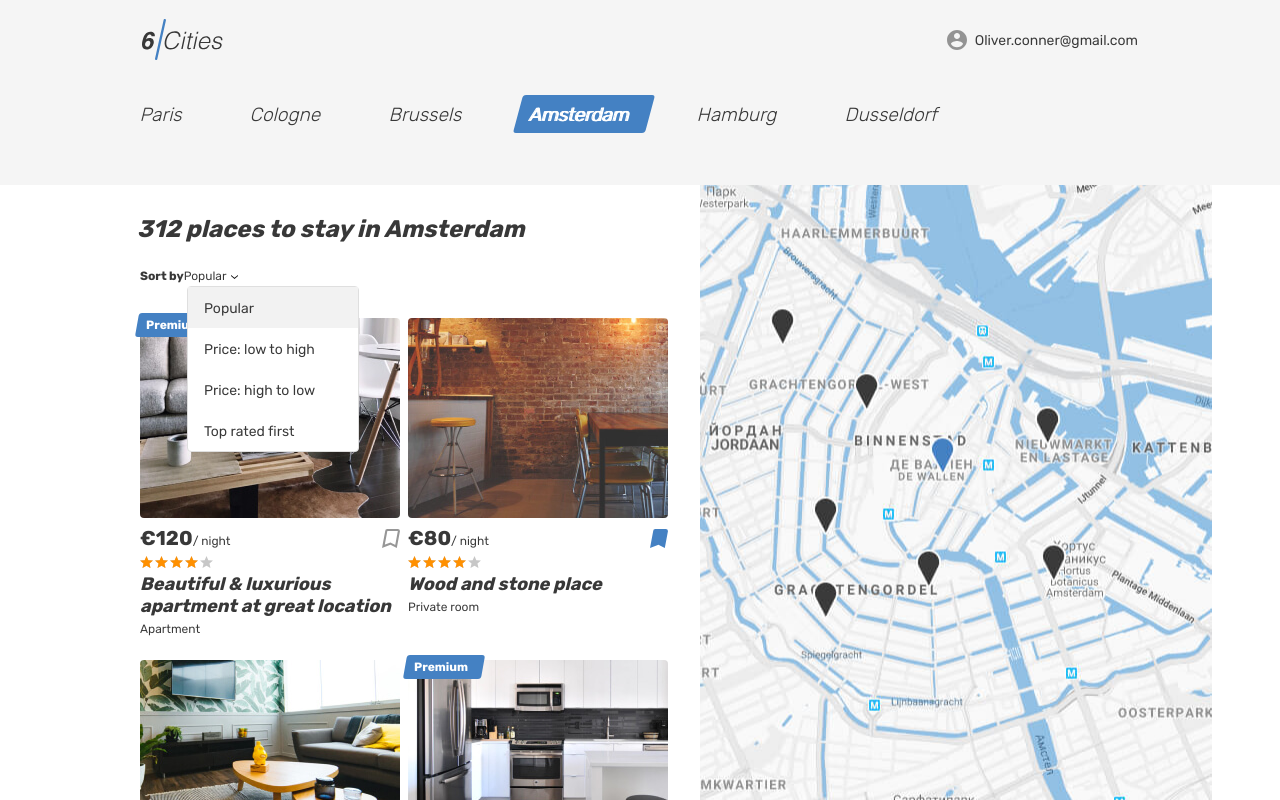
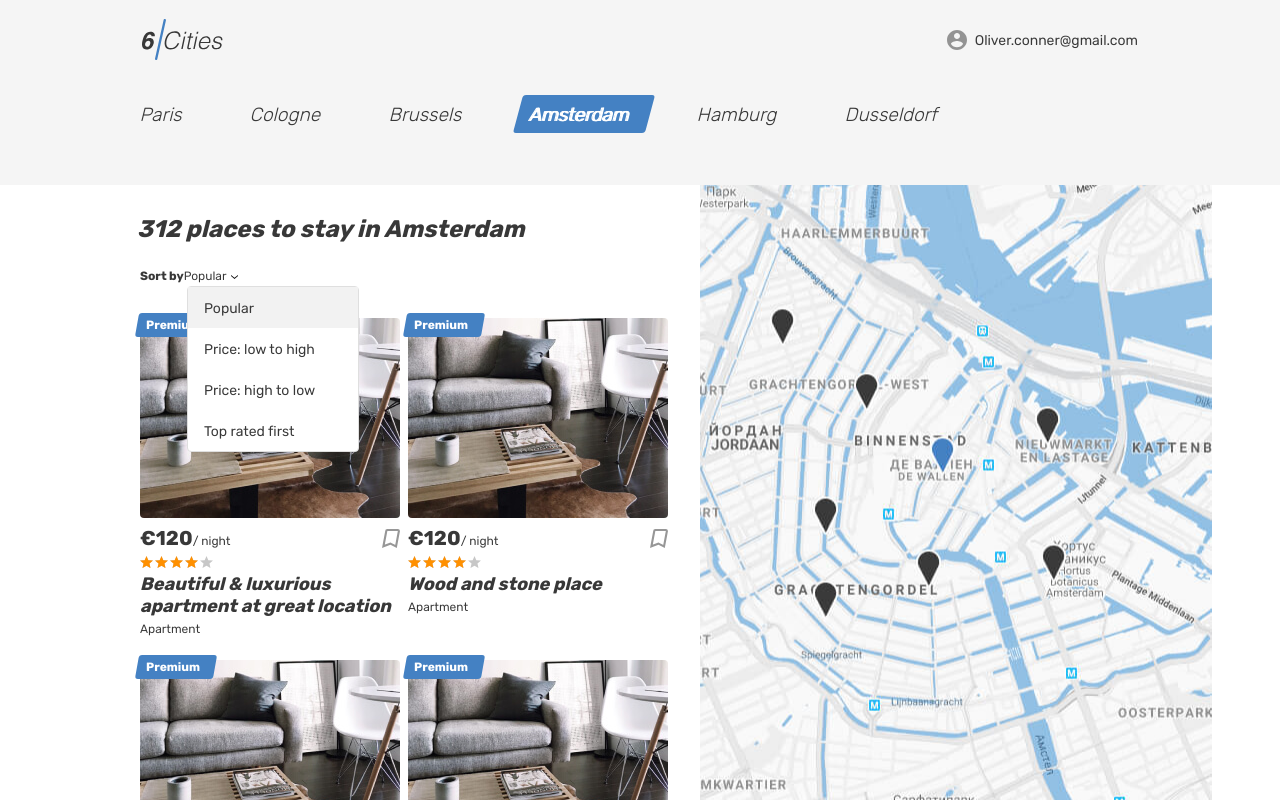
Before and after one commit to yaforelka91/199714-six-cities-4, a React app: page / in a window 1280 px wide. Built offline with nearby package versions, Linux system fonts and the light colour scheme.

Commit message:
add propTypes

```diff
--- a/package.json
+++ b/package.json
@@ -26,6 +26,7 @@
     "node": "10"
   },
   "dependencies": {
+    "prop-types": "15.7.2",
     "react": "16.13.1",
     "react-dom": "16.13.1"
   }
--- a/src/components/app/app.jsx
+++ b/src/components/app/app.jsx
@@ -1,9 +1,14 @@
 import React from 'react';
+import PropTypes from 'prop-types';
 import Main from '../main/main.jsx';
 
-// eslint-disable-next-line react/prop-types
-const App = ({offersCount}) => {
-  return <Main offersCount={offersCount} />;
+const App = ({offersCount, offersList}) => {
+  return <Main offersCount={offersCount} offersList={offersList} />;
+};
+
+App.propTypes = {
+  offersCount: PropTypes.number.isRequired,
+  offersList: PropTypes.arrayOf(PropTypes.string).isRequired,
 };
 
 export default App;
--- a/src/components/main/main.jsx
+++ b/src/components/main/main.jsx
@@ -1,6 +1,7 @@
 import React from 'react';
-// eslint-disable-next-line react/prop-types
-const Main = ({offersCount}) => {
+import PropTypes from 'prop-types';
+
+const Main = ({offersCount, offersList}) => {
   return (
     <div className="page page--gray page--main">
       <header className="header">
@@ -91,7 +92,9 @@ const Main = ({offersCount}) => {
             </select> */}
               </form>
               <div className="cities__places-list places__list tabs__content">
-                <article className="cities__place-card place-card">
+                {offersList.map((offer, index) => {
+                  return (
+                    <article key={offer + index} className="cities__place-card place-card">
                       <div className="place-card__mark">
                         <span>Premium</span>
                       </div>
@@ -120,142 +123,13 @@ const Main = ({offersCount}) => {
                           </div>
                         </div>
                         <h2 className="place-card__name">
-                      <a href="#">Beautiful &amp; luxurious apartment at great location</a>
+                          <a href="#">{offer}</a>
                         </h2>
                         <p className="place-card__type">Apartment</p>
                       </div>
                     </article>
-
-                <article className="cities__place-card place-card">
-                  <div className="cities__image-wrapper place-card__image-wrapper">
-                    <a href="#">
-                      <img className="place-card__image" src="img/room.jpg" width="260" height="200" alt="Place image" />
-                    </a>
-                  </div>
-                  <div className="place-card__info">
-                    <div className="place-card__price-wrapper">
-                      <div className="place-card__price">
-                        <b className="place-card__price-value">&euro;80</b>
-                        <span className="place-card__price-text">&#47;&nbsp;night</span>
-                      </div>
-                      <button className="place-card__bookmark-button place-card__bookmark-button--active button" type="button">
-                        <svg className="place-card__bookmark-icon" width="18" height="19">
-                          <use xlinkHref="#icon-bookmark"></use>
-                        </svg>
-                        <span className="visually-hidden">In bookmarks</span>
-                      </button>
-                    </div>
-                    <div className="place-card__rating rating">
-                      <div className="place-card__stars rating__stars">
-                        <span style={{width: `80%`}}></span>
-                        <span className="visually-hidden">Rating</span>
-                      </div>
-                    </div>
-                    <h2 className="place-card__name">
-                      <a href="#">Wood and stone place</a>
-                    </h2>
-                    <p className="place-card__type">Private room</p>
-                  </div>
-                </article>
-
-                <article className="cities__place-card place-card">
-                  <div className="cities__image-wrapper place-card__image-wrapper">
-                    <a href="#">
-                      <img className="place-card__image" src="img/apartment-02.jpg" width="260" height="200" alt="Place image" />
-                    </a>
-                  </div>
-                  <div className="place-card__info">
-                    <div className="place-card__price-wrapper">
-                      <div className="place-card__price">
-                        <b className="place-card__price-value">&euro;132</b>
-                        <span className="place-card__price-text">&#47;&nbsp;night</span>
-                      </div>
-                      <button className="place-card__bookmark-button button" type="button">
-                        <svg className="place-card__bookmark-icon" width="18" height="19">
-                          <use xlinkHref="#icon-bookmark"></use>
-                        </svg>
-                        <span className="visually-hidden">To bookmarks</span>
-                      </button>
-                    </div>
-                    <div className="place-card__rating rating">
-                      <div className="place-card__stars rating__stars">
-                        <span style={{width: `80%`}}></span>
-                        <span className="visually-hidden">Rating</span>
-                      </div>
-                    </div>
-                    <h2 className="place-card__name">
-                      <a href="#">Canal View Prinsengracht</a>
-                    </h2>
-                    <p className="place-card__type">Apartment</p>
-                  </div>
-                </article>
-
-                <article className="cities__place-card place-card">
-                  <div className="place-card__mark">
-                    <span>Premium</span>
-                  </div>
-                  <div className="cities__image-wrapper place-card__image-wrapper">
-                    <a href="#">
-                      <img className="place-card__image" src="img/apartment-03.jpg" width="260" height="200" alt="Place image" />
-                    </a>
-                  </div>
-                  <div className="place-card__info">
-                    <div className="place-card__price-wrapper">
-                      <div className="place-card__price">
-                        <b className="place-card__price-value">&euro;180</b>
-                        <span className="place-card__price-text">&#47;&nbsp;night</span>
-                      </div>
-                      <button className="place-card__bookmark-button button" type="button">
-                        <svg className="place-card__bookmark-icon" width="18" height="19">
-                          <use xlinkHref="#icon-bookmark"></use>
-                        </svg>
-                        <span className="visually-hidden">To bookmarks</span>
-                      </button>
-                    </div>
-                    <div className="place-card__rating rating">
-                      <div className="place-card__stars rating__stars">
-                        <span style={{width: `100%`}}></span>
-                        <span className="visually-hidden">Rating</span>
-                      </div>
-                    </div>
-                    <h2 className="place-card__name">
-                      <a href="#">Nice, cozy, warm big bed apartment</a>
-                    </h2>
-                    <p className="place-card__type">Apartment</p>
-                  </div>
-                </article>
-
-                <article className="cities__place-card place-card">
-                  <div className="cities__image-wrapper place-card__image-wrapper">
-                    <a href="#">
-                      <img className="place-card__image" src="img/room.jpg" width="260" height="200" alt="Place image" />
-                    </a>
-                  </div>
-                  <div className="place-card__info">
-                    <div className="place-card__price-wrapper">
-                      <div className="place-card__price">
-                        <b className="place-card__price-value">&euro;80</b>
-                        <span className="place-card__price-text">&#47;&nbsp;night</span>
-                      </div>
-                      <button className="place-card__bookmark-button place-card__bookmark-button--active button" type="button">
-                        <svg className="place-card__bookmark-icon" width="18" height="19">
-                          <use xlinkHref="#icon-bookmark-active"></use>
-                        </svg>
-                        <span className="visually-hidden">In bookmarks</span>
-                      </button>
-                    </div>
-                    <div className="place-card__rating rating">
-                      <div className="place-card__stars rating__stars">
-                        <span style={{width: `80%`}}></span>
-                        <span className="visually-hidden">Rating</span>
-                      </div>
-                    </div>
-                    <h2 className="place-card__name">
-                      <a href="#">Wood and stone place</a>
-                    </h2>
-                    <p className="place-card__type">Private room</p>
-                  </div>
-                </article>
+                  );
+                })}
               </div>
             </section>
             <div className="cities__right-section">
@@ -268,4 +142,9 @@ const Main = ({offersCount}) => {
   );
 };
 
+Main.propTypes = {
+  offersCount: PropTypes.number.isRequired,
+  offersList: PropTypes.arrayOf(PropTypes.string),
+};
+
 export default Main;
--- a/src/index.js
+++ b/src/index.js
@@ -5,10 +5,13 @@ import App from './components/app/app.jsx';
 const init = () => {
   const offersData = {
     offersCount: 312,
+    offersList: [`Beautiful & luxurious apartment at great location`,
+      `Wood and stone place`, `Canal View Prinsengracht`,
+      `Nice, cozy, warm big bed apartment`, `Wood and stone place`]
   };
 
   reactDOM.render(
-      <App offersCount={offersData.offersCount} />,
+      <App offersCount={offersData.offersCount} offersList={offersData.offersList} />,
       document.querySelector(`#root`)
   );
 };
```
Lines whose indentation alone changed are shown as unchanged.
